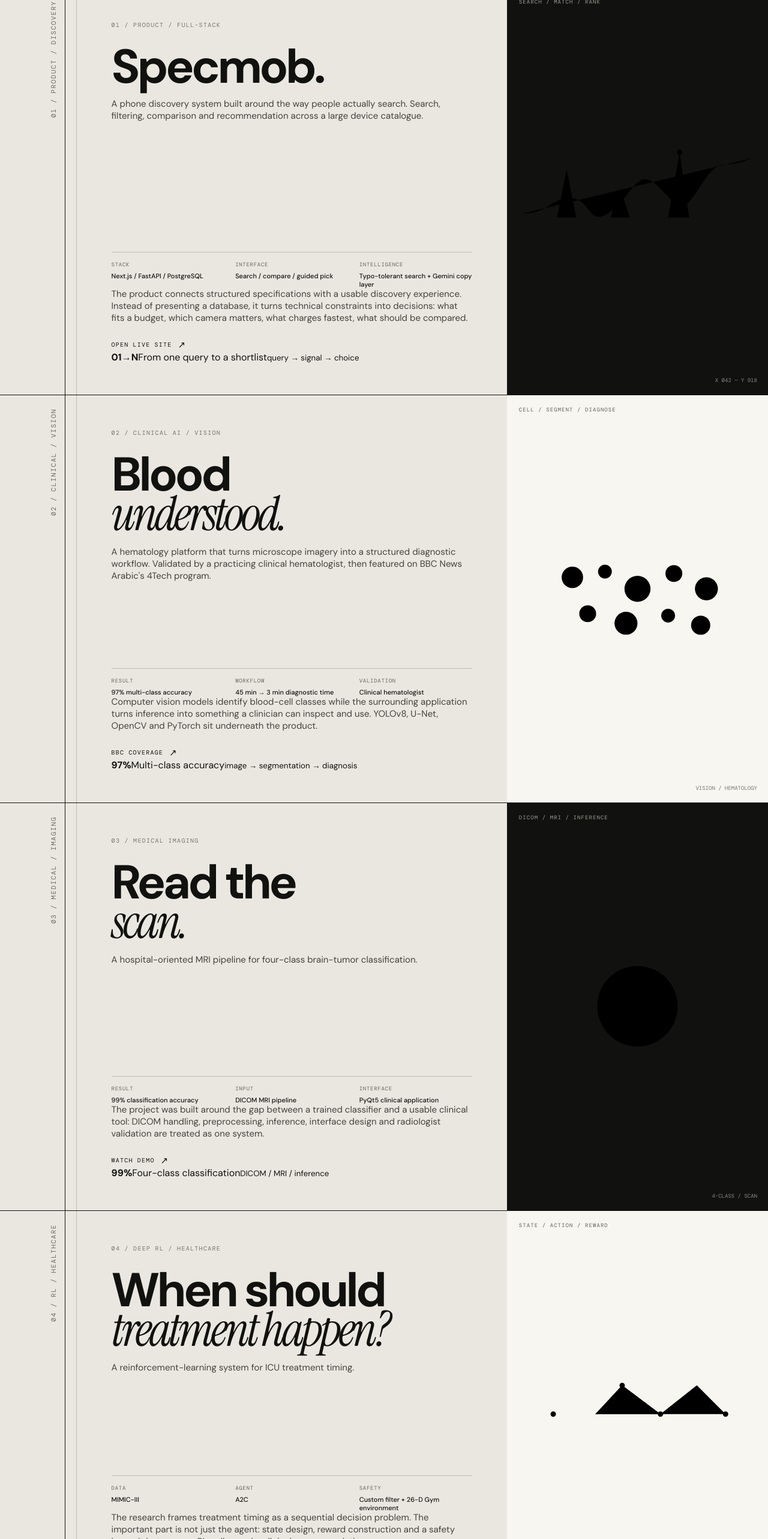
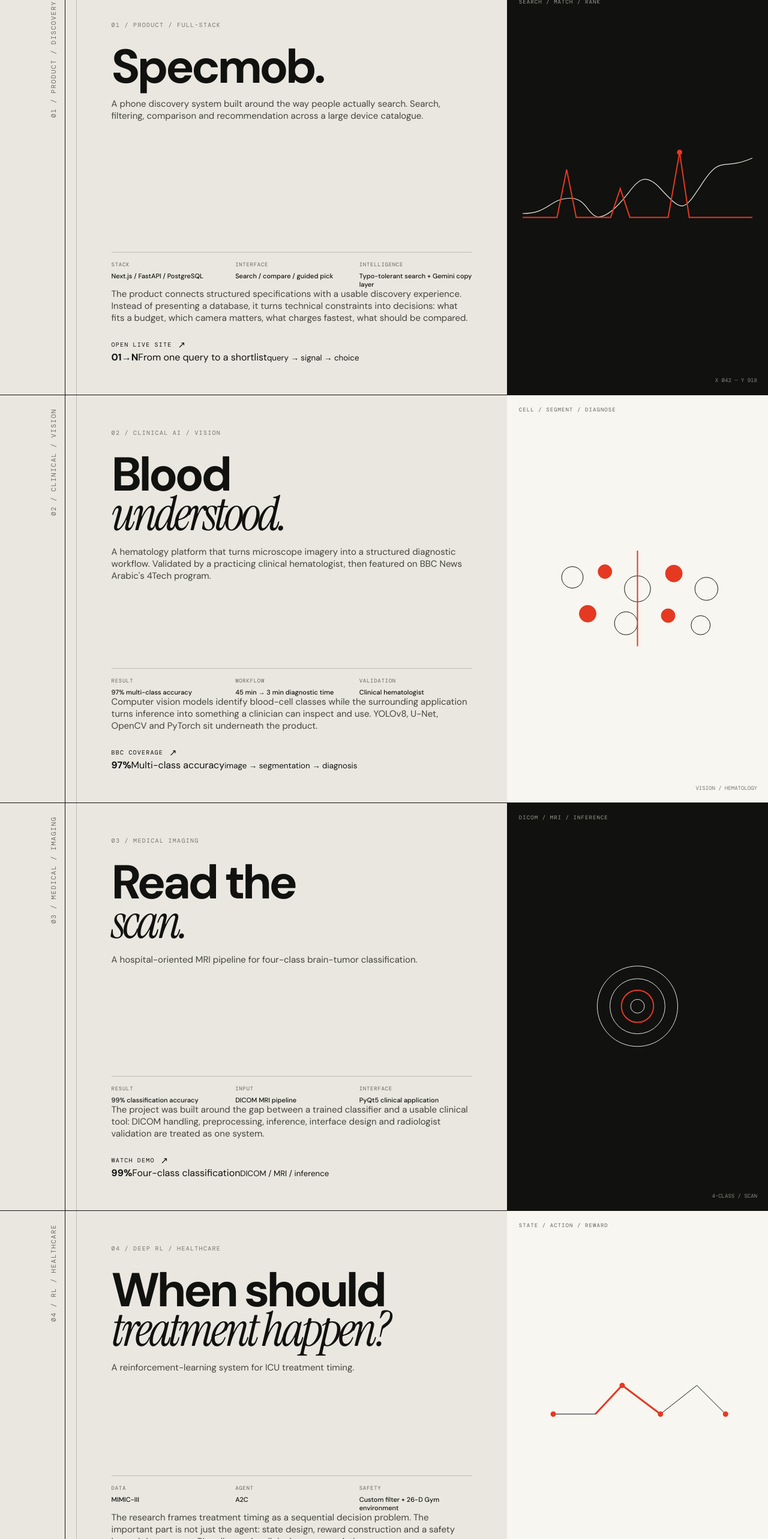
Before and after one commit to RYANX9/ahmedmessaad, a Next.js app: page / in a window 1280 px wide. Shown: the part 1880-4446 px from the top of the page at 60% size. Built offline with nearby package versions, Linux system fonts and the light colour scheme.

Commit message:
Update ProjectVisual.tsx

```diff
--- a/components/ProjectVisual.tsx
+++ b/components/ProjectVisual.tsx
@@ -12,117 +12,117 @@
 
       <div className="signal">
         {projectId === "01" && (
-          <svg viewBox="0 0 600 300" aria-hidden="true">
-            <path className="trace" d="M0 210 C70 210 70 170 125 170 S170 250 230 205 300 80 360 145 420 205 470 130 520 100 600 65" />
-            <path className="pulse" d="M0 220 L90 220 L115 95 L140 220 L230 220 L255 145 L280 220 L380 220 L410 50 L435 220 L600 220" />
-            <circle className="node" cx="410" cy="50" r="7" />
+          <svg className="atlas-svg" viewBox="0 0 600 300" aria-hidden="true" fill="none" focusable="false">
+            <path className="trace" fill="none" stroke="currentColor" strokeWidth="1.2" d="M0 210 C70 210 70 170 125 170 S170 250 230 205 300 80 360 145 420 205 470 130 520 100 600 65" />
+            <path className="pulse" fill="none" stroke="var(--red)" strokeWidth="2" d="M0 220 L90 220 L115 95 L140 220 L230 220 L255 145 L280 220 L380 220 L410 50 L435 220 L600 220" />
+            <circle className="node" cx="410" cy="50" r="7" fill="var(--red)" stroke="none" />
           </svg>
         )}
 
         {projectId === "02" && (
-          <svg viewBox="0 0 600 300" aria-hidden="true">
+          <svg className="atlas-svg" viewBox="0 0 600 300" aria-hidden="true" fill="none" focusable="false">
             <g className="cells">
-              <circle cx="130" cy="95" r="28" /><circle cx="215" cy="80" r="18" />
-              <circle cx="300" cy="125" r="34" /><circle cx="395" cy="85" r="22" />
-              <circle cx="480" cy="125" r="30" /><circle cx="170" cy="190" r="22" />
-              <circle cx="270" cy="215" r="30" /><circle cx="380" cy="195" r="18" />
-              <circle cx="465" cy="220" r="25" />
+              <circle cx="130" cy="95" r="28" fill="none" stroke="currentColor" strokeWidth="1" /><circle cx="215" cy="80" r="18" fill="var(--red)" stroke="var(--red)" strokeWidth="1" />
+              <circle cx="300" cy="125" r="34" fill="none" stroke="currentColor" strokeWidth="1" /><circle cx="395" cy="85" r="22" fill="var(--red)" stroke="var(--red)" strokeWidth="1" />
+              <circle cx="480" cy="125" r="30" fill="none" stroke="currentColor" strokeWidth="1" /><circle cx="170" cy="190" r="22" fill="var(--red)" stroke="var(--red)" strokeWidth="1" />
+              <circle cx="270" cy="215" r="30" fill="none" stroke="currentColor" strokeWidth="1" /><circle cx="380" cy="195" r="18" fill="var(--red)" stroke="var(--red)" strokeWidth="1" />
+              <circle cx="465" cy="220" r="25" fill="none" stroke="currentColor" strokeWidth="1" />
             </g>
-            <line className="scan" x1="300" y1="25" x2="300" y2="275" />
+            <line className="scan" x1="300" y1="25" x2="300" y2="275" fill="none" stroke="var(--red)" strokeWidth="2" />
           </svg>
         )}
 
         {projectId === "03" && (
-          <svg viewBox="0 0 600 300" aria-hidden="true">
-            <circle className="ring" cx="300" cy="150" r="105" />
-            <circle className="ring" cx="300" cy="150" r="72" />
-            <circle className="core" cx="300" cy="150" r="42" />
-            <circle className="ring" cx="300" cy="150" r="18" />
+          <svg className="atlas-svg" viewBox="0 0 600 300" aria-hidden="true" fill="none" focusable="false">
+            <circle className="ring" cx="300" cy="150" r="105" fill="none" stroke="currentColor" strokeWidth="1" />
+            <circle className="ring" cx="300" cy="150" r="72" fill="none" stroke="currentColor" strokeWidth="1" />
+            <circle className="core" cx="300" cy="150" r="42" fill="none" stroke="var(--red)" strokeWidth="2" />
+            <circle className="ring" cx="300" cy="150" r="18" fill="none" stroke="currentColor" strokeWidth="1" />
           </svg>
         )}
 
         {projectId === "04" && (
-          <svg viewBox="0 0 600 300" aria-hidden="true">
-            <path className="decision" d="M80 150 H190 L260 75 L360 150 L455 75 L530 150" />
-            <path className="decision hot" d="M190 150 L260 75 L360 150" />
-            <circle className="dot" cx="80" cy="150" r="7" />
-            <circle className="dot" cx="260" cy="75" r="7" />
-            <circle className="dot" cx="360" cy="150" r="7" />
-            <circle className="dot" cx="530" cy="150" r="7" />
+          <svg className="atlas-svg" viewBox="0 0 600 300" aria-hidden="true" fill="none" focusable="false">
+            <path className="decision" fill="none" stroke="currentColor" strokeWidth="1" d="M80 150 H190 L260 75 L360 150 L455 75 L530 150" />
+            <path className="decision hot" fill="none" stroke="var(--red)" strokeWidth="3" d="M190 150 L260 75 L360 150" />
+            <circle className="dot" cx="80" cy="150" r="7" fill="var(--red)" stroke="none" />
+            <circle className="dot" cx="260" cy="75" r="7" fill="var(--red)" stroke="none" />
+            <circle className="dot" cx="360" cy="150" r="7" fill="var(--red)" stroke="none" />
+            <circle className="dot" cx="530" cy="150" r="7" fill="var(--red)" stroke="none" />
           </svg>
         )}
 
         {projectId === "05" && (
-          <svg viewBox="0 0 600 300" aria-hidden="true">
-            <line className="axisline" x1="60" y1="250" x2="550" y2="250" />
-            <line className="axisline" x1="60" y1="45" x2="60" y2="250" />
+          <svg className="atlas-svg" viewBox="0 0 600 300" aria-hidden="true" fill="none" focusable="false">
+            <line className="axisline" fill="none" x1="60" y1="250" x2="550" y2="250" />
+            <line className="axisline" fill="none" x1="60" y1="45" x2="60" y2="250" />
             <g className="bars">
-              <rect x="105" y="180" width="30" height="70" />
-              <rect x="155" y="205" width="30" height="45" />
-              <rect x="205" y="85" width="30" height="165" />
-              <rect x="255" y="155" width="30" height="95" />
-              <rect x="305" y="115" width="30" height="135" />
-              <rect x="355" y="195" width="30" height="55" />
-              <rect x="405" y="70" width="30" height="180" />
-              <rect x="455" y="145" width="30" height="105" />
-              <rect x="505" y="105" width="30" height="145" />
+              <rect x="105" y="180" width="30" height="70" fill="currentColor" stroke="none" />
+              <rect x="155" y="205" width="30" height="45" fill="currentColor" stroke="none" />
+              <rect x="205" y="85" width="30" height="165" fill="currentColor" stroke="none" />
+              <rect x="255" y="155" width="30" height="95" fill="currentColor" stroke="none" />
+              <rect x="305" y="115" width="30" height="135" fill="currentColor" stroke="none" />
+              <rect x="355" y="195" width="30" height="55" fill="currentColor" stroke="none" />
+              <rect x="405" y="70" width="30" height="180" fill="currentColor" stroke="none" />
+              <rect x="455" y="145" width="30" height="105" fill="currentColor" stroke="none" />
+              <rect x="505" y="105" width="30" height="145" fill="currentColor" stroke="none" />
             </g>
           </svg>
         )}
 
         {projectId === "06" && (
-          <svg viewBox="0 0 600 300" aria-hidden="true">
+          <svg className="atlas-svg" viewBox="0 0 600 300" aria-hidden="true" fill="none" focusable="false">
             <g className="net">
-              <line x1="100" y1="70" x2="280" y2="150" />
-              <line x1="100" y1="150" x2="280" y2="150" />
-              <line x1="100" y1="230" x2="280" y2="150" />
-              <line x1="280" y1="150" x2="480" y2="80" />
-              <line x1="280" y1="150" x2="480" y2="150" />
-              <line x1="280" y1="150" x2="480" y2="220" />
-              <circle cx="100" cy="70" r="18" /><circle cx="100" cy="150" r="18" />
-              <circle cx="100" cy="230" r="18" /><circle cx="280" cy="150" r="25" />
-              <circle cx="480" cy="80" r="18" /><circle cx="480" cy="150" r="18" />
-              <circle cx="480" cy="220" r="18" />
+              <line stroke="currentColor" strokeWidth="1" fill="none" x1="100" y1="70" x2="280" y2="150" />
+              <line stroke="currentColor" strokeWidth="1" fill="none" x1="100" y1="150" x2="280" y2="150" />
+              <line stroke="currentColor" strokeWidth="1" fill="none" x1="100" y1="230" x2="280" y2="150" />
+              <line stroke="currentColor" strokeWidth="1" fill="none" x1="280" y1="150" x2="480" y2="80" />
+              <line stroke="currentColor" strokeWidth="1" fill="none" x1="280" y1="150" x2="480" y2="150" />
+              <line stroke="currentColor" strokeWidth="1" fill="none" x1="280" y1="150" x2="480" y2="220" />
+              <circle cx="100" cy="70" r="18" fill="var(--paper)" stroke="currentColor" strokeWidth="1" /><circle cx="100" cy="150" r="18" fill="var(--paper)" stroke="currentColor" strokeWidth="1" />
+              <circle cx="100" cy="230" r="18" fill="var(--paper)" stroke="currentColor" strokeWidth="1" /><circle cx="280" cy="150" r="25" fill="var(--paper)" stroke="currentColor" strokeWidth="1" />
+              <circle cx="480" cy="80" r="18" fill="var(--paper)" stroke="currentColor" strokeWidth="1" /><circle cx="480" cy="150" r="18" fill="var(--paper)" stroke="currentColor" strokeWidth="1" />
+              <circle cx="480" cy="220" r="18" fill="var(--paper)" stroke="currentColor" strokeWidth="1" />
             </g>
           </svg>
         )}
 
         {projectId === "07" && (
-          <svg viewBox="0 0 600 300" aria-hidden="true">
-            <path className="curve" d="M0 205 C55 190 80 220 125 180 S180 135 225 165 285 125 325 150 390 95 430 120 500 70 600 90" />
-            <path className="curve" d="M0 225 C70 210 110 230 160 210 S235 230 290 195 350 225 410 205 470 230 600 215" />
-            <path className="winner" d="M0 215 C60 190 95 205 145 165 S230 120 280 140 355 85 405 100 485 55 600 65" />
-            <circle className="mark" cx="600" cy="65" r="6" />
+          <svg className="atlas-svg" viewBox="0 0 600 300" aria-hidden="true" fill="none" focusable="false">
+            <path className="curve" fill="none" stroke="currentColor" strokeWidth="1" d="M0 205 C55 190 80 220 125 180 S180 135 225 165 285 125 325 150 390 95 430 120 500 70 600 90" />
+            <path className="curve" fill="none" stroke="currentColor" strokeWidth="1" d="M0 225 C70 210 110 230 160 210 S235 230 290 195 350 225 410 205 470 230 600 215" />
+            <path className="winner" fill="none" stroke="var(--red)" strokeWidth="3" d="M0 215 C60 190 95 205 145 165 S230 120 280 140 355 85 405 100 485 55 600 65" />
+            <circle className="mark" cx="600" cy="65" r="6" fill="var(--red)" stroke="none" />
           </svg>
         )}
 
         {projectId === "08" && (
-          <svg viewBox="0 0 600 300" aria-hidden="true">
+          <svg className="atlas-svg" viewBox="0 0 600 300" aria-hidden="true" fill="none" focusable="false">
             <g className="gridline">
-              <path d="M60 50H540M60 100H540M60 150H540M60 200H540M60 250H540" />
-              <path d="M110 30V270M160 30V270M210 30V270M260 30V270M310 30V270M360 30V270M410 30V270M460 30V270M510 30V270" />
+              <path d="M60 50H540M60 100H540M60 150H540M60 200H540M60 250H540" fill="none" stroke="currentColor" strokeWidth=".7" />
+              <path d="M110 30V270M160 30V270M210 30V270M260 30V270M310 30V270M360 30V270M410 30V270M460 30V270M510 30V270" fill="none" stroke="currentColor" strokeWidth=".7" />
             </g>
             <g className="day">
-              <rect x="78" y="65" width="28" height="28" /><rect x="128" y="115" width="28" height="28" />
-              <rect className="active" x="178" y="165" width="28" height="28" /><rect x="228" y="215" width="28" height="28" />
-              <rect className="active" x="278" y="65" width="28" height="28" /><rect x="328" y="115" width="28" height="28" />
-              <rect className="active" x="378" y="165" width="28" height="28" /><rect x="428" y="215" width="28" height="28" />
-              <rect className="active" x="478" y="65" width="28" height="28" />
+              <rect x="78" y="65" width="28" height="28" fill="none" stroke="currentColor" strokeWidth="1" /><rect x="128" y="115" width="28" height="28" fill="none" stroke="currentColor" strokeWidth="1" />
+              <rect className="active" fill="var(--red)" stroke="var(--red)" strokeWidth="1" x="178" y="165" width="28" height="28" /><rect x="228" y="215" width="28" height="28" fill="none" stroke="currentColor" strokeWidth="1" />
+              <rect className="active" fill="var(--red)" stroke="var(--red)" strokeWidth="1" x="278" y="65" width="28" height="28" /><rect x="328" y="115" width="28" height="28" fill="none" stroke="currentColor" strokeWidth="1" />
+              <rect className="active" fill="var(--red)" stroke="var(--red)" strokeWidth="1" x="378" y="165" width="28" height="28" /><rect x="428" y="215" width="28" height="28" fill="none" stroke="currentColor" strokeWidth="1" />
+              <rect className="active" fill="var(--red)" stroke="var(--red)" strokeWidth="1" x="478" y="65" width="28" height="28" />
             </g>
           </svg>
         )}
 
         {projectId === "09" && (
-          <svg viewBox="0 0 600 300" aria-hidden="true">
-            <path className="branch" d="M80 70 H230 V150 H360 V230 H520" />
-            <path className="branch" d="M230 150 V65 H420" />
-            <path className="branch" d="M360 230 V150 H470" />
-            <circle className="commit" cx="80" cy="70" r="7" />
-            <circle className="commit" cx="230" cy="150" r="7" />
-            <circle className="commit" cx="360" cy="230" r="7" />
-            <circle className="commit" cx="520" cy="230" r="7" />
-            <circle className="commit" cx="420" cy="65" r="7" />
-            <circle className="commit" cx="470" cy="150" r="7" />
+          <svg className="atlas-svg" viewBox="0 0 600 300" aria-hidden="true" fill="none" focusable="false">
+            <path className="branch" fill="none" stroke="currentColor" strokeWidth="1.2" d="M80 70 H230 V150 H360 V230 H520" />
+            <path className="branch" fill="none" stroke="currentColor" strokeWidth="1.2" d="M230 150 V65 H420" />
+            <path className="branch" fill="none" stroke="currentColor" strokeWidth="1.2" d="M360 230 V150 H470" />
+            <circle className="commit" fill="var(--red)" stroke="none" cx="80" cy="70" r="7" />
+            <circle className="commit" fill="var(--red)" stroke="none" cx="230" cy="150" r="7" />
+            <circle className="commit" fill="var(--red)" stroke="none" cx="360" cy="230" r="7" />
+            <circle className="commit" fill="var(--red)" stroke="none" cx="520" cy="230" r="7" />
+            <circle className="commit" fill="var(--red)" stroke="none" cx="420" cy="65" r="7" />
+            <circle className="commit" fill="var(--red)" stroke="none" cx="470" cy="150" r="7" />
           </svg>
         )}
       </div>
```
